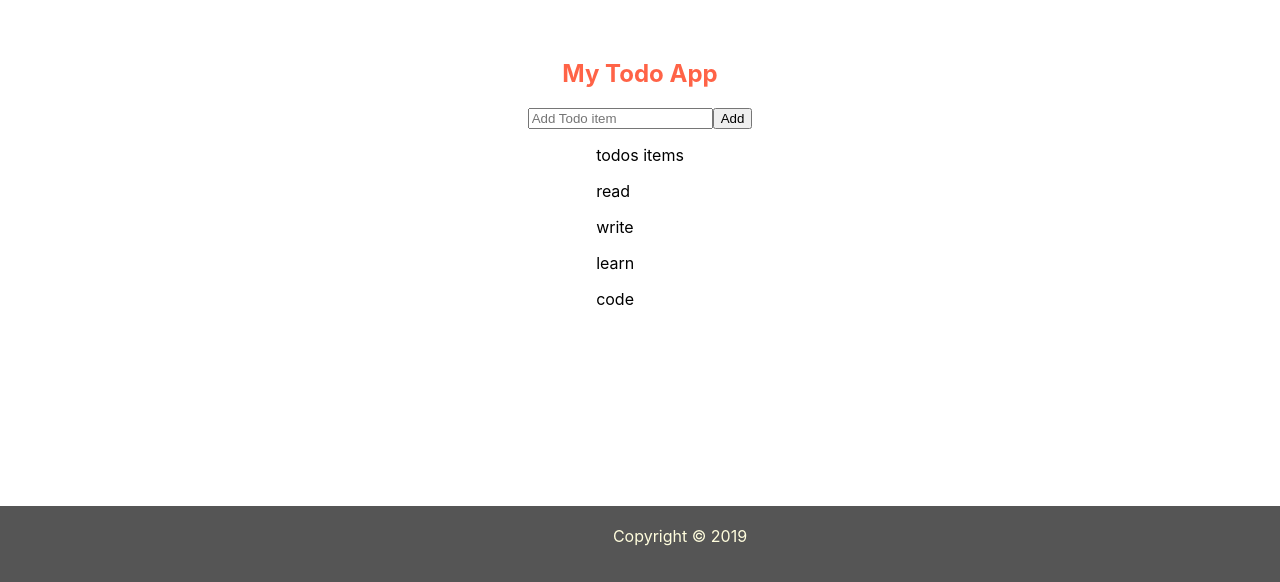
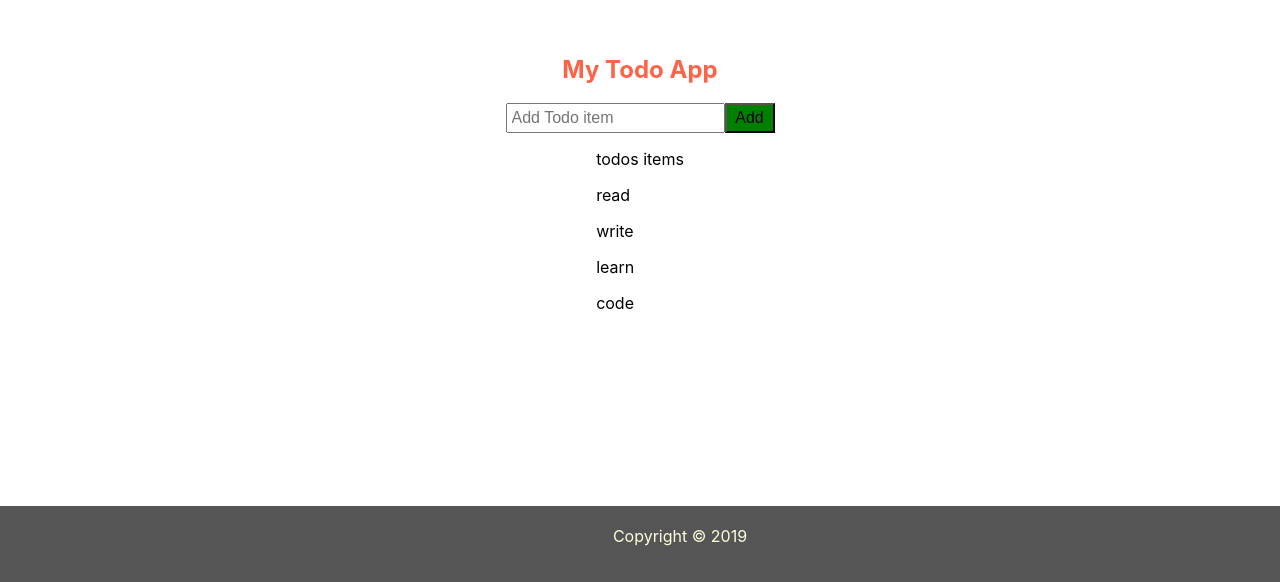
Before and after one commit to Hemlatab/todo-app, a React (Create React App) app: page / in a window 1280 px wide. Shown: the part 218-800 px from the top of the page. Built offline with nearby package versions, Linux system fonts and the light colour scheme.

Commit message:
Add style to input text

```diff
--- /dev/null
+++ b/src/components/AddTodo.css
@@ -0,0 +1,11 @@
+input[type=text]{
+    font-size: 16px;
+    color:red;
+    padding: 4px;
+}
+button{
+    width:50px;
+    font-size: 16px;
+    background-color: green;
+    padding: 4px;
+}
--- a/src/components/AddTodo.js
+++ b/src/components/AddTodo.js
@@ -1,4 +1,5 @@
 import React from "react";
+import './AddTodo.css';
 
 function AddTodo(){
     return(
--- a/src/components/TodoItem.js
+++ b/src/components/TodoItem.js
@@ -6,6 +6,7 @@ function TodoItem(){
         <div className="todo-item">
         <p><input type="checkbox" />
         Placeholder text here</p>
+
         </div>
     )
 }
```
